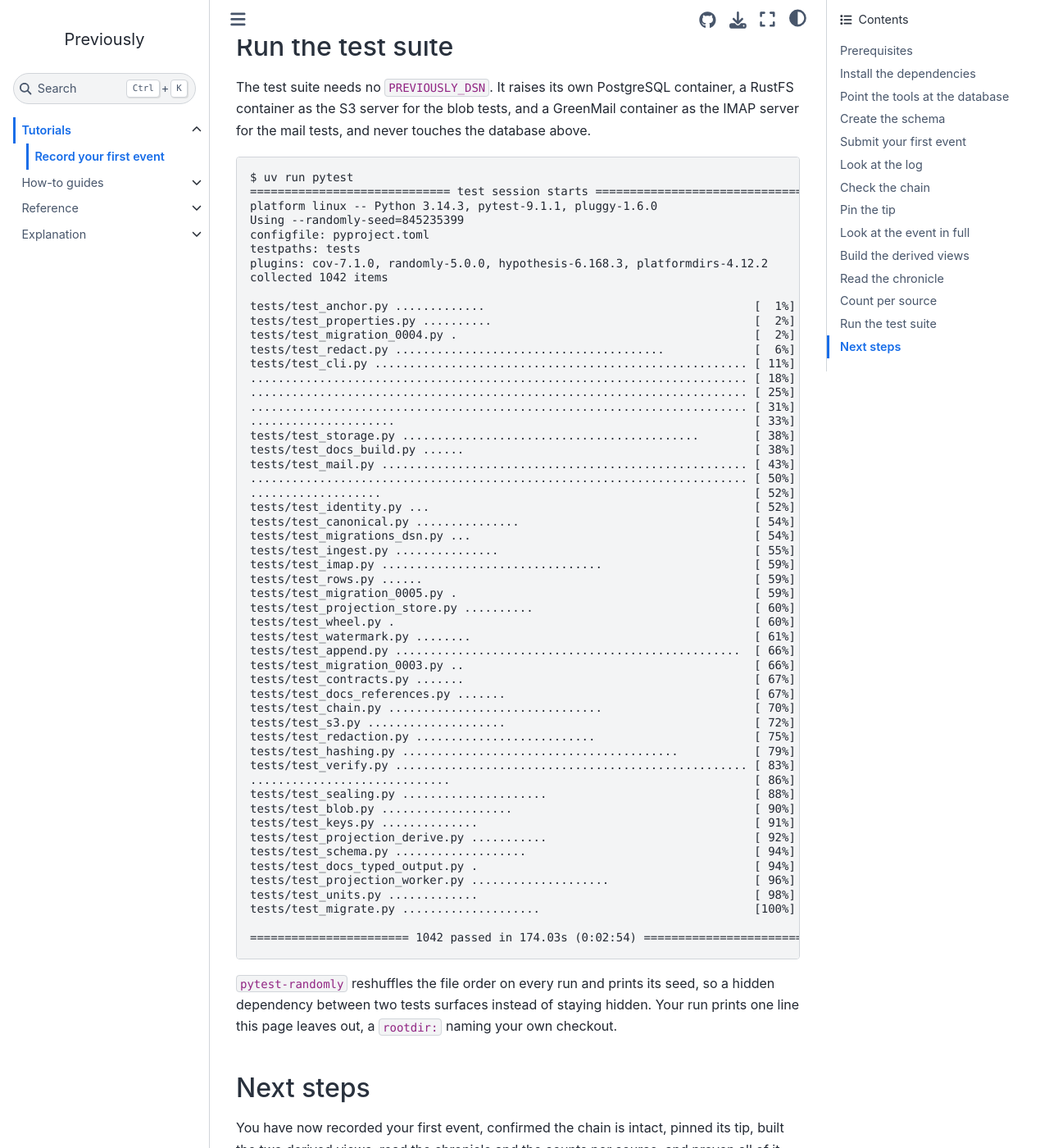
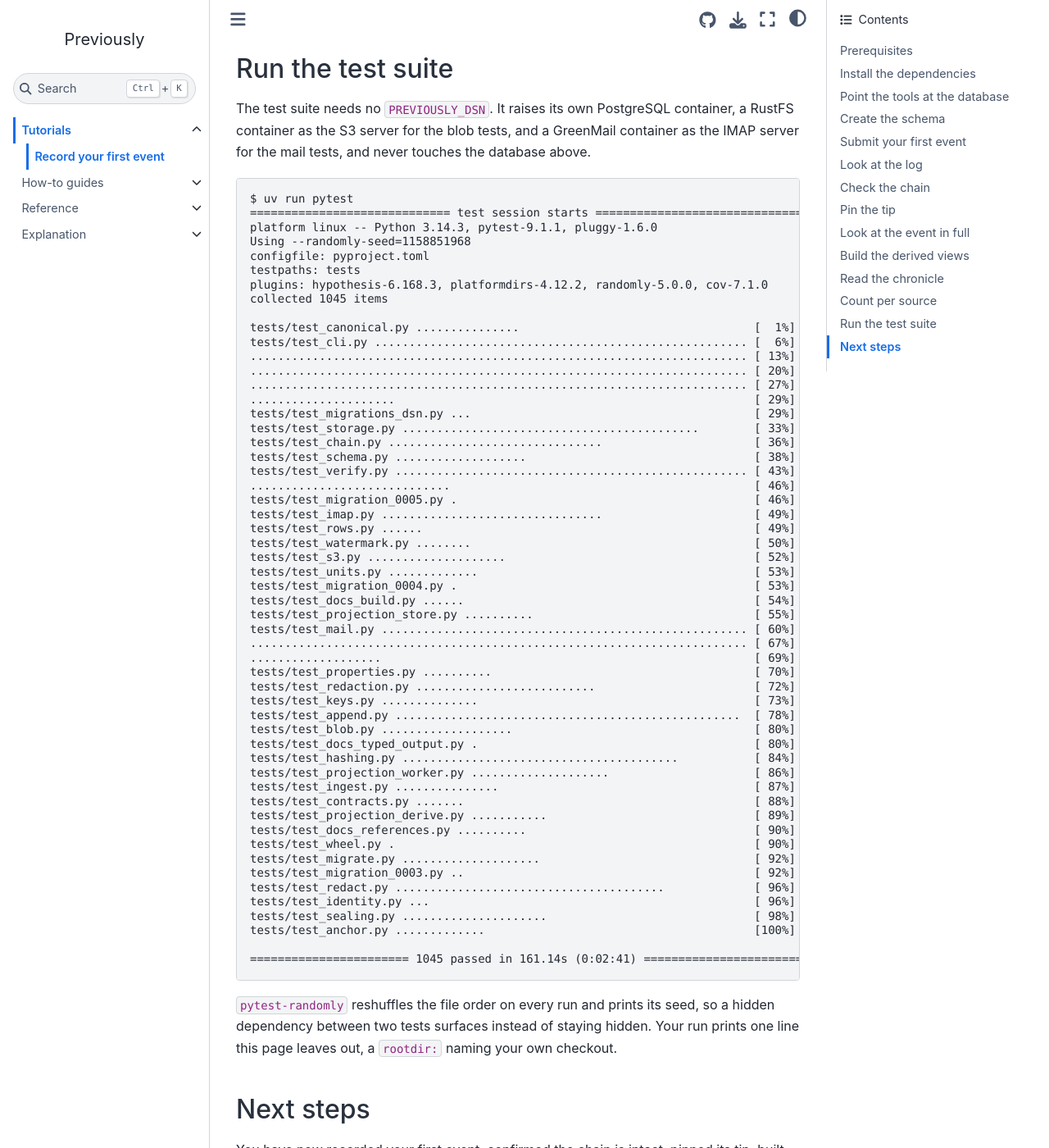
Before and after one commit to jensens/previously, a Sphinx documentation site: the page built from docs/tutorials/record-your-first-event.md, in a window 1280 px wide and 1400 px high, scrolled down 4736 px. Shown: the whole window at 82% size. Built offline with Sphinx 7.4.7 and the Sphinx Book theme 1.1.4, drawn with Linux system fonts in a browser that asks for light colours; some of the changed text lies outside the part shown.

Commit message:
tutorial: retype the session and the test run from a fresh clone
The payload of the event now carries `artifact_hash`, and the lock gained a
package with html2text, so every block of the session is retyped from one
run in a fresh clone against PostgreSQL 17, and the test run last, from a
green run with the count left out until then (ruling P-1 of the
2026-10-06 plan): 1045 passed. The note on hashes says that
`artifact_hash` is the one value that matches the reader's, and the map
quotes the new count beside the suite's time.

Assisted-By: Claude Opus 5.5 <noreply@anthropic.com>

````diff
--- a/docs/tutorials/record-your-first-event.md
+++ b/docs/tutorials/record-your-first-event.md
@@ -192,57 +193,57 @@ It raises its own PostgreSQL container, a RustFS container as the S3 server for
 $ uv run pytest
 ============================= test session starts ==============================
 platform linux -- Python 3.14.3, pytest-9.1.1, pluggy-1.6.0
-Using --randomly-seed=845235399
+Using --randomly-seed=1158851968
 configfile: pyproject.toml
 testpaths: tests
-plugins: cov-7.1.0, randomly-5.0.0, hypothesis-6.168.3, platformdirs-4.12.2
-collected 1042 items
+plugins: hypothesis-6.168.3, platformdirs-4.12.2, randomly-5.0.0, cov-7.1.0
+collected 1045 items
 
-tests/test_anchor.py .............                                       [  1%]
-tests/test_properties.py ..........                                      [  2%]
-tests/test_migration_0004.py .                                           [  2%]
-tests/test_redact.py .......................................             [  6%]
-tests/test_cli.py ...................................................... [ 11%]
-........................................................................ [ 18%]
-........................................................................ [ 25%]
-........................................................................ [ 31%]
-.....................                                                    [ 33%]
-tests/test_storage.py ...........................................        [ 38%]
-tests/test_docs_build.py ......                                          [ 38%]
-tests/test_mail.py ..................................................... [ 43%]
-........................................................................ [ 50%]
-...................                                                      [ 52%]
-tests/test_identity.py ...                                               [ 52%]
-tests/test_canonical.py ...............                                  [ 54%]
-tests/test_migrations_dsn.py ...                                         [ 54%]
-tests/test_ingest.py ...............                                     [ 55%]
-tests/test_imap.py ................................                      [ 59%]
-tests/test_rows.py ......                                                [ 59%]
-tests/test_migration_0005.py .                                           [ 59%]
-tests/test_projection_store.py ..........                                [ 60%]
-tests/test_wheel.py .                                                    [ 60%]
-tests/test_watermark.py ........                                         [ 61%]
-tests/test_append.py ..................................................  [ 66%]
-tests/test_migration_0003.py ..                                          [ 66%]
-tests/test_contracts.py .......                                          [ 67%]
-tests/test_docs_references.py .......                                    [ 67%]
-tests/test_chain.py ...............................                      [ 70%]
-tests/test_s3.py ....................                                    [ 72%]
-tests/test_redaction.py ..........................                       [ 75%]
-tests/test_hashing.py ........................................           [ 79%]
-tests/test_verify.py ................................................... [ 83%]
-.............................                                            [ 86%]
-tests/test_sealing.py .....................                              [ 88%]
-tests/test_blob.py ...................                                   [ 90%]
-tests/test_keys.py ..............                                        [ 91%]
-tests/test_projection_derive.py ...........                              [ 92%]
-tests/test_schema.py ...................                                 [ 94%]
-tests/test_docs_typed_output.py .                                        [ 94%]
-tests/test_projection_worker.py ....................                     [ 96%]
-tests/test_units.py .............                                        [ 98%]
-tests/test_migrate.py ....................                               [100%]
+tests/test_canonical.py ...............                                  [  1%]
+tests/test_cli.py ...................................................... [  6%]
+........................................................................ [ 13%]
+........................................................................ [ 20%]
+........................................................................ [ 27%]
+.....................                                                    [ 29%]
+tests/test_migrations_dsn.py ...                                         [ 29%]
+tests/test_storage.py ...........................................        [ 33%]
+tests/test_chain.py ...............................                      [ 36%]
+tests/test_schema.py ...................                                 [ 38%]
+tests/test_verify.py ................................................... [ 43%]
+.............................                                            [ 46%]
+tests/test_migration_0005.py .                                           [ 46%]
+tests/test_imap.py ................................                      [ 49%]
+tests/test_rows.py ......                                                [ 49%]
+tests/test_watermark.py ........                                         [ 50%]
+tests/test_s3.py ....................                                    [ 52%]
+tests/test_units.py .............                                        [ 53%]
+tests/test_migration_0004.py .                                           [ 53%]
+tests/test_docs_build.py ......                                          [ 54%]
+tests/test_projection_store.py ..........                                [ 55%]
+tests/test_mail.py ..................................................... [ 60%]
+........................................................................ [ 67%]
+...................                                                      [ 69%]
+tests/test_properties.py ..........                                      [ 70%]
+tests/test_redaction.py ..........................                       [ 72%]
+tests/test_keys.py ..............                                        [ 73%]
+tests/test_append.py ..................................................  [ 78%]
+tests/test_blob.py ...................                                   [ 80%]
+tests/test_docs_typed_output.py .                                        [ 80%]
+tests/test_hashing.py ........................................           [ 84%]
+tests/test_projection_worker.py ....................                     [ 86%]
+tests/test_ingest.py ...............                                     [ 87%]
+tests/test_contracts.py .......                                          [ 88%]
+tests/test_projection_derive.py ...........                              [ 89%]
+tests/test_docs_references.py ..........                                 [ 90%]
+tests/test_wheel.py .                                                    [ 90%]
+tests/test_migrate.py ....................                               [ 92%]
+tests/test_migration_0003.py ..                                          [ 92%]
+tests/test_redact.py .......................................             [ 96%]
+tests/test_identity.py ...                                               [ 96%]
+tests/test_sealing.py .....................                              [ 98%]
+tests/test_anchor.py .............                                       [100%]
 
-======================= 1042 passed in 174.03s (0:02:54) =======================
+======================= 1045 passed in 161.14s (0:02:41) =======================
 ```
 
 `pytest-randomly` reshuffles the file order on every run and prints its seed, so a hidden dependency between two tests surfaces instead of staying hidden.
````
Also changed, not shown: other parts of docs/tutorials/record-your-first-event.md (+13 -12 lines), docs/superpowers/landkarte.md (+2 -2 lines).
